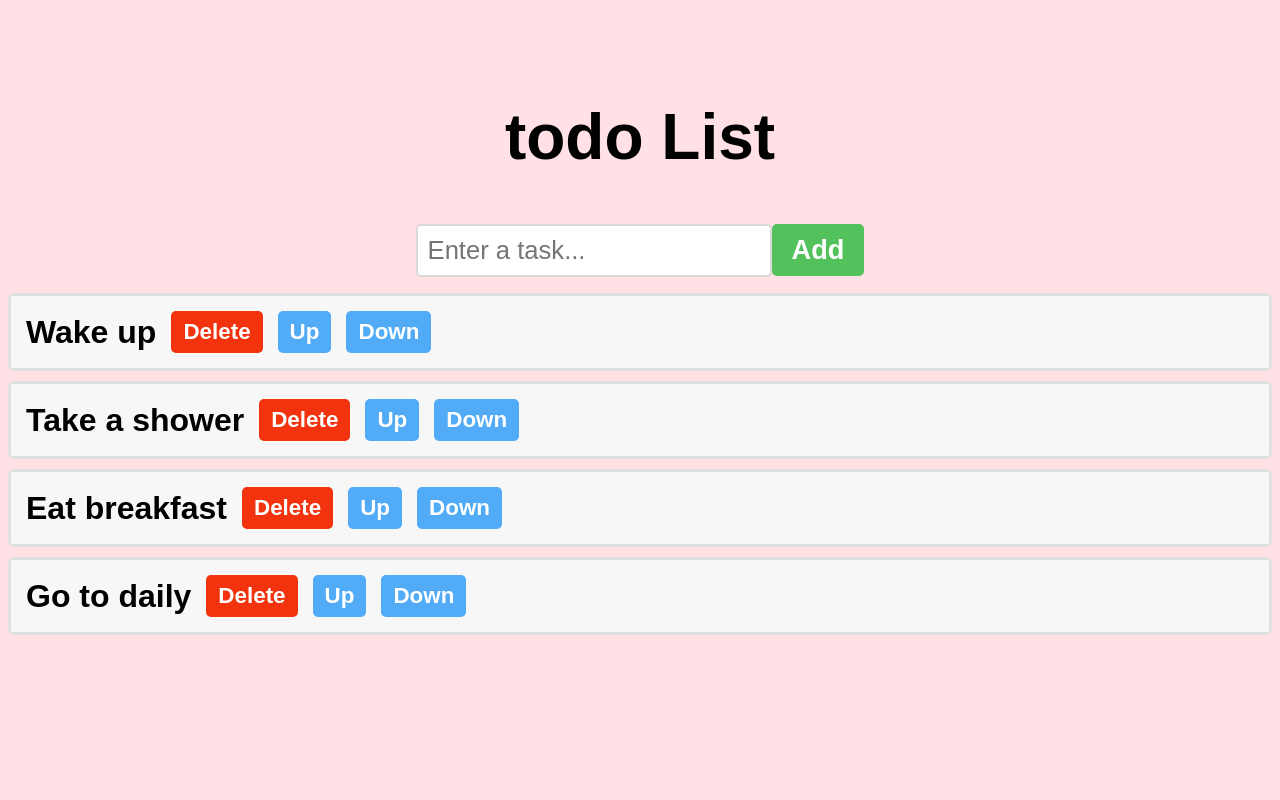
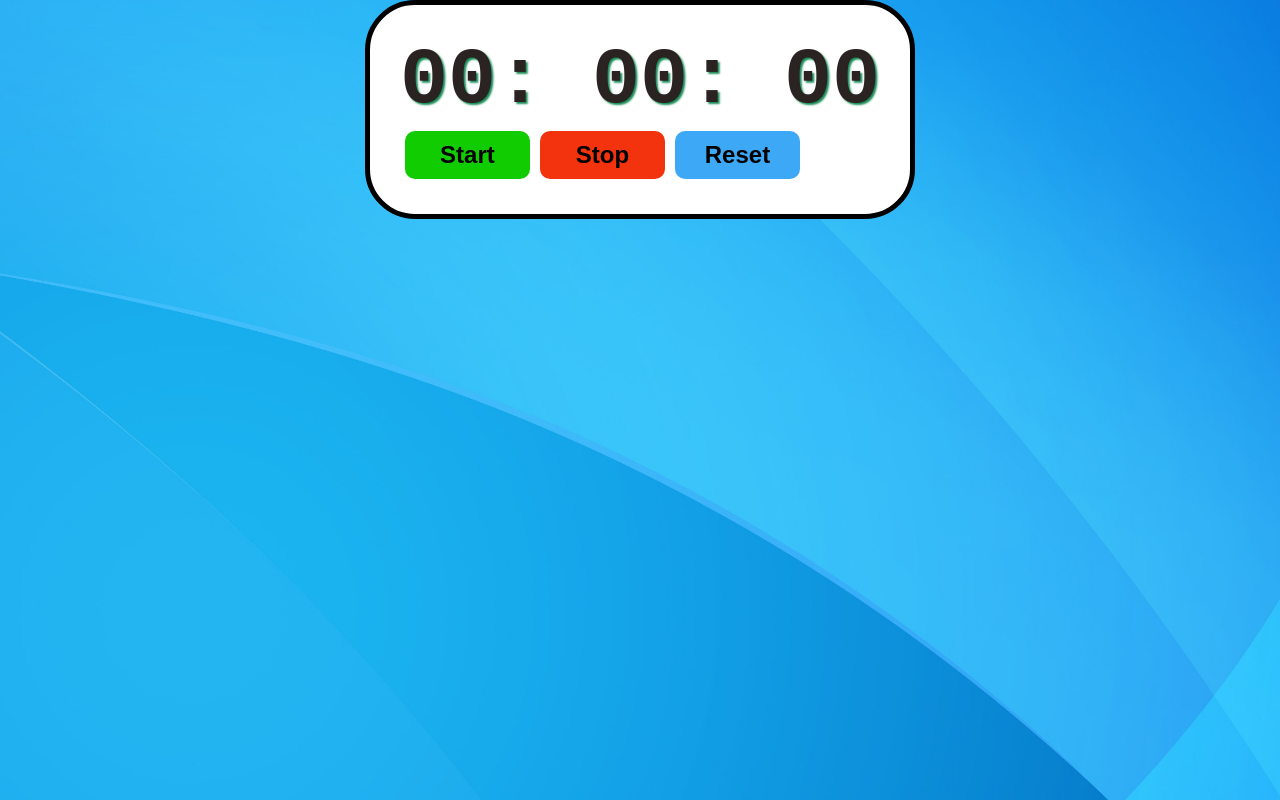
Before and after one commit to BaKozak/my-react-app, a React (Vite) app: page / in a window 1280 px wide. Built offline with nearby package versions, Linux system fonts and the light colour scheme.

Commit message:
finishing up

```diff
--- a/src/App.tsx
+++ b/src/App.tsx
@@ -12,9 +12,12 @@ import MyComponent2 from "./MyComponent2";
 import MyComponent3 from "./MyComponent3";
 import MyComponent4 from "./MyComponent4";
 import MyComponent5 from "./MyComponent5";
+import DigitalClock from "./DigitalClock";
 import Counter from "./Counter";
 import ColorPicker from "./ColorPicker";
 import ToDoList from "./ToDoList/ToDoList";
+import ComponentA from "./ComponentsABCD/ComponentA";
+import StopWatch from "./StopWatch/StopWatch";
 
 function App() {
 
@@ -33,7 +36,16 @@ function App() {
 
   return (
     <>
-      <ToDoList />
+
+      <StopWatch />
+
+
+
+      {/* <ToDoList /> */}
+
+      {/* <DigitalClock /> */}
+
+      {/* <ComponentA /> */}
 
       {/* <Header />
       <UserGreeting isLoggedIn={true} username="Reactor" />
--- /dev/null
+++ b/src/ComponentsABCD/ComponentA.tsx
@@ -0,0 +1,21 @@
+import { useState, createContext } from "react";
+import ComponentB from "./ComponentB";
+
+export const UserContext = createContext("");
+
+function ComponentA() {
+
+    const [user, setUser] = useState("Reactor");
+
+
+    return (
+        <div className="box-component">
+            <h1>ComponentA</h1>
+            <h2>{`Hello ${user}`}</h2>
+            <UserContext.Provider value={user}>
+                <ComponentB />
+            </UserContext.Provider>
+        </div>)
+}
+
+export default ComponentA
--- /dev/null
+++ b/src/DigitalClock.tsx
@@ -0,0 +1,41 @@
+import { useState, useEffect } from "react";
+
+function DigitalClock() {
+
+    const [time, setTime] = useState(new Date());
+
+    useEffect(() => {
+        const intervalId = setInterval(() => {
+            setTime(new Date());
+        }, 1000);
+
+        return () => {
+            clearInterval(intervalId);
+        }
+    }, []);
+
+    function formatTime() {
+        let hours = time.getHours();
+        const minutes = time.getMinutes();
+        const seconds = time.getSeconds();
+        const meridiem = hours >= 12 ? "PM" : "AM";
+
+        hours = hours % 12 || 12;
+
+        return `${padZero(hours)}:${padZero(minutes)}:${padZero(seconds)} ${meridiem}`;
+    }
+
+    function padZero(number: number) {
+        return (number < 10 ? "0" : "") + number;
+    }
+
+    return (
+        <div className="clock-container">
+            <div className="clock">
+                <span>{formatTime()}</span>
+            </div>
+        </div>)
+
+}
+
+export default DigitalClock
--- /dev/null
+++ b/src/StopWatch/StopWatch.module.css
@@ -0,0 +1,61 @@
+body {
+    display: flex;
+    flex-direction: column;
+    align-items: center;
+}
+
+.stop-watch {
+    flex-direction: column;
+    align-items: center;
+    border: 5px solid;
+    border-radius: 50px;
+    background-color: white;
+    padding: 30px;
+}
+
+.display {
+    display: flex;
+    font-size: 5rem;
+    font-family: monospace;
+    font-weight: bold;
+    color: hsl(0, 12%, 15%);
+    text-shadow: 2px 2px 2px hsl(153, 71%, 32%);
+    margin: bottom;
+}
+
+.controls button {
+    font-size: 1.5rem;
+    font-weight: bold;
+    padding: 10px 20px;
+    margin: 5px;
+    min-width: 125px;
+    border: none;
+    border-radius: 10px;
+    cursor: pointer;
+    color: black;
+    transition: background-color 0.5s ease;
+}
+
+.start-button {
+    background-color: hsl(115, 100%, 40%)
+}
+
+.start-button:hover {
+    background-color: hsl(115, 100%, 35%)
+}
+
+.stop-button {
+    background-color: hsl(10, 90%, 50%)
+}
+
+.stop-button:hover {
+    background-color: hsl(10, 90%, 45%)
+}
+
+.reset-button {
+    background-color: hsl(205, 90%, 60%);
+}
+
+.reset-button:hover {
+    background-color: hsl(205, 90%, 55%);
+}
--- /dev/null
+++ b/src/StopWatch/StopWatch.tsx
@@ -0,0 +1,65 @@
+import { useState, useRef, useEffect } from "react";
+import styles from './StopWatch.module.css'
+
+function StopWatch() {
+
+    const [isRunning, setIsRunning] = useState(false);
+    const [elapsedTime, setElapsedTime] = useState(0);
+    const intervalIdRef: any = useRef(null);
+    const startTimeRef = useRef(0);
+
+    useEffect(() => {
+
+        if (isRunning) {
+            intervalIdRef.current = setInterval(() => {
+                setElapsedTime(Date.now() - startTimeRef.current)
+            }, 10);
+        }
+
+        return () => {
+            clearInterval(intervalIdRef.current)
+        }
+
+    }, [isRunning]);
+
+    function start() {
+        setIsRunning(true);
+        startTimeRef.current = Date.now() - elapsedTime;
+    }
+
+    function stop() {
+        setIsRunning(false);
+    }
+
+    function reset() {
+        setElapsedTime(0);
+        setIsRunning(false);
+    }
+
+    function formatTime() {
+
+        //let hours: number = Math.floor(elapsedTime / (1000 * 60 * 60));
+        let minutes: number = Math.floor(elapsedTime / (1000 * 60) % 60);
+        let seconds: number = Math.floor(elapsedTime / (1000) % 60);
+        let milliseconds: number = Math.floor((elapsedTime % 1000) / 10);
+
+        // hoursStr: string = String(hours).padStart(2, "0");
+        const minutesStr: string = String(minutes).padStart(2, "0");
+        const secondsStr: string = String(seconds).padStart(2, "0");
+        const millisecondsStr: string = String(milliseconds).padStart(2, "0");
+
+        return `${minutesStr}: ${secondsStr}: ${millisecondsStr}`;
+    }
+
+    return (
+        <div className={styles["stop-watch"]}>
+            <div className={styles["display"]}> {formatTime()}</div>
+            <div className={styles["controls"]}>
+                <button onClick={start} className={styles["start-button"]}>Start</button>
+                <button onClick={stop} className={styles["stop-button"]}>Stop</button>
+                <button onClick={reset} className={styles["reset-button"]}>Reset</button>
+            </div>
+        </div>)
+}
+
+export default StopWatch
--- a/src/ToDoList/ToDoList.tsx
+++ b/src/ToDoList/ToDoList.tsx
@@ -1,4 +1,4 @@
-import React, { BaseSyntheticEvent, useState } from "react"
+import { BaseSyntheticEvent, useState } from "react"
 import styles from './ToDoList.module.css'
 
 function ToDoList() {
--- a/src/index.css
+++ b/src/index.css
@@ -78,8 +78,14 @@
   background-color: hsl(197, 100%, 45%);
 }
 
-.body {
+body {
   font-family: Arial, sans-serif;
+  background-image: url(assets/background.jpg);
+  background-position: center;
+  background-repeat: no-repeat;
+  background-size: cover;
+  background-attachment: fixed;
+  margin: 0;
 }
 
 .color-picker-container {
@@ -124,3 +130,27 @@ input[type="color"] {
   border-radius: 10px;
   border: 3px solid hsl(0, 0%, 80%);
 }
+
+.clock {
+  color: white;
+  font-size: 6rem;
+  font-weight: bold;
+  font-family: monospace;
+  text-align: center;
+  text-shadow: 3px 3px 5px hsla(0, 0%, 0%, 0.75);
+
+  display: flex;
+  justify-content: center;
+  min-height: 100vh;
+  align-items: center;
+}
+
+.clock-container {
+  width: 100vw;
+  padding: 10px 0;
+}
+
+.box-component {
+  border: 3px solid;
+  padding: 25px;
+}
```
Also changed, not shown: src/ComponentsABCD/ComponentB.tsx (added, +13 -0 lines), src/ComponentsABCD/ComponentC.tsx (added, +13 -0 lines), src/ComponentsABCD/ComponentD.tsx (added, +15 -0 lines), src/assets/background.jpg (added).
